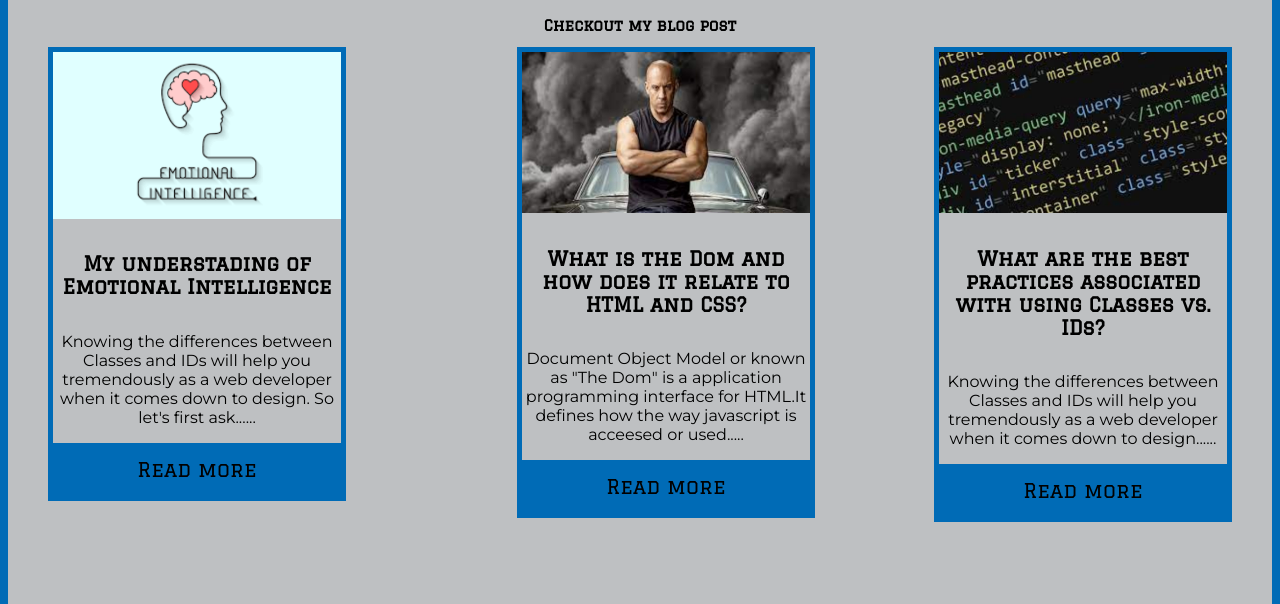
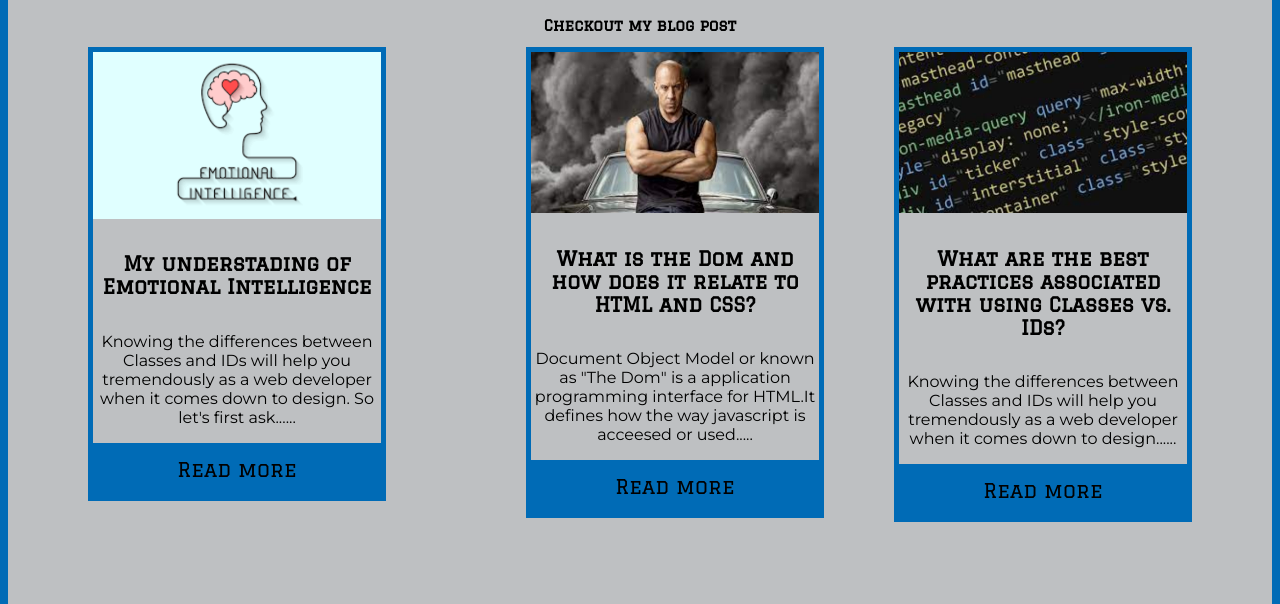
Before and after one commit to terryjo-blyth/Terry-Blyth.gihub.io, a plain HTML site: page blog/blogs.html in a window 1280 px wide. Shown: the part 196-800 px from the top of the page. Drawn offline with Linux system fonts and the light colour scheme; files whose address does not match are found by name; a web font is replaced by a local one.

Commit message:
update-css

```diff
--- a/styles/main.css
+++ b/styles/main.css
@@ -182,7 +182,7 @@ a:active {
 .card {
     border:5px solid #006BB6;
     float: left;
-    margin-left: 40px;
+    margin-left: 80px;
 
 
 
@@ -192,7 +192,7 @@ a:active {
 .card2 {
     border:5px solid #006BB6;
     display: inline-table;
-    margin-left: 171px;
+    margin-left: 140px;
 
 
 
@@ -205,7 +205,7 @@ a:active {
 .card3 {
     border:5px solid #006BB6;
     float: right;
-    margin-right: 40px;
+    margin-right: 80px;
 
 
     display: inline-table;
```
